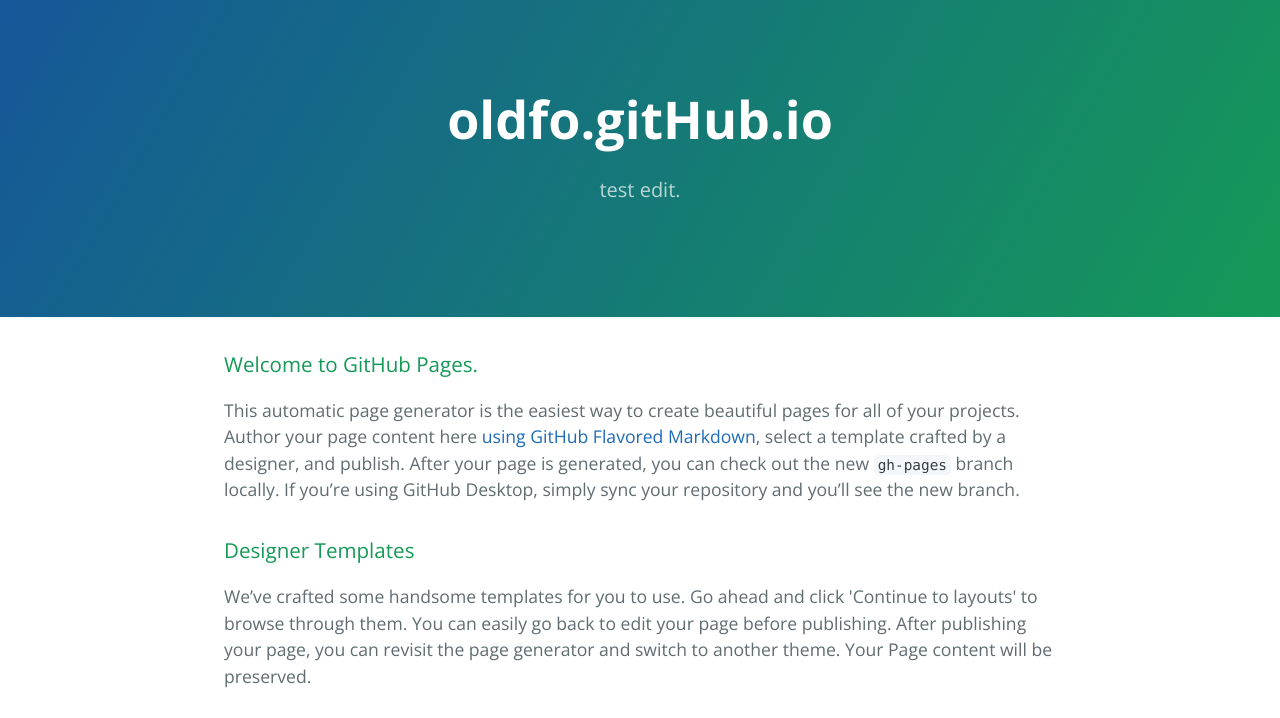
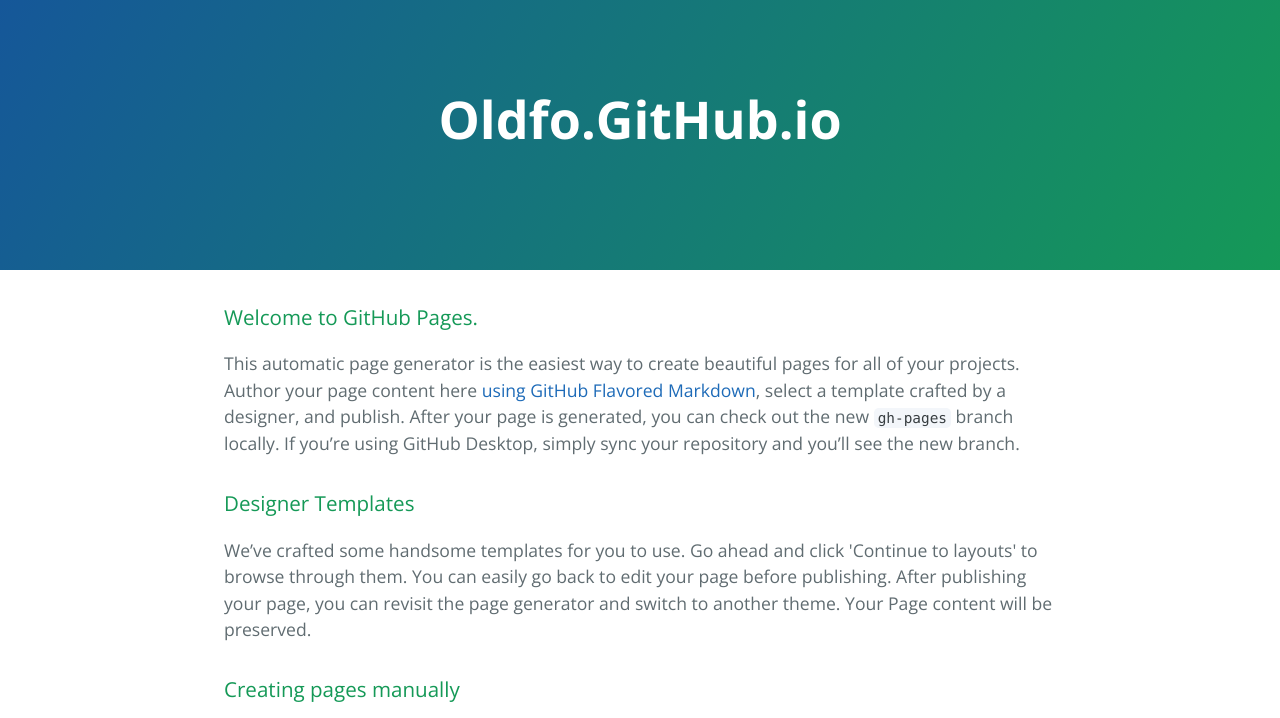
Before and after one commit to oldfo/oldfo.github.io, a plain HTML site: page index.html in a window 1280 px wide. Shown: the top 718 px of the page. Drawn offline with nearby package versions, Linux system fonts and the light colour scheme.

```diff
--- a/index.html
+++ b/index.html
@@ -11,8 +11,8 @@
   </head>
   <body>
     <section class="page-header">
-      <h1 class="project-name">oldfo.gitHub.io</h1>
-      <h2 class="project-tagline">test edit.</h2>
+      <h1 class="project-name">Oldfo.GitHub.io</h1>
+      <h2 class="project-tagline"></h2>
     </section>
 
     <section class="main-content">
```
